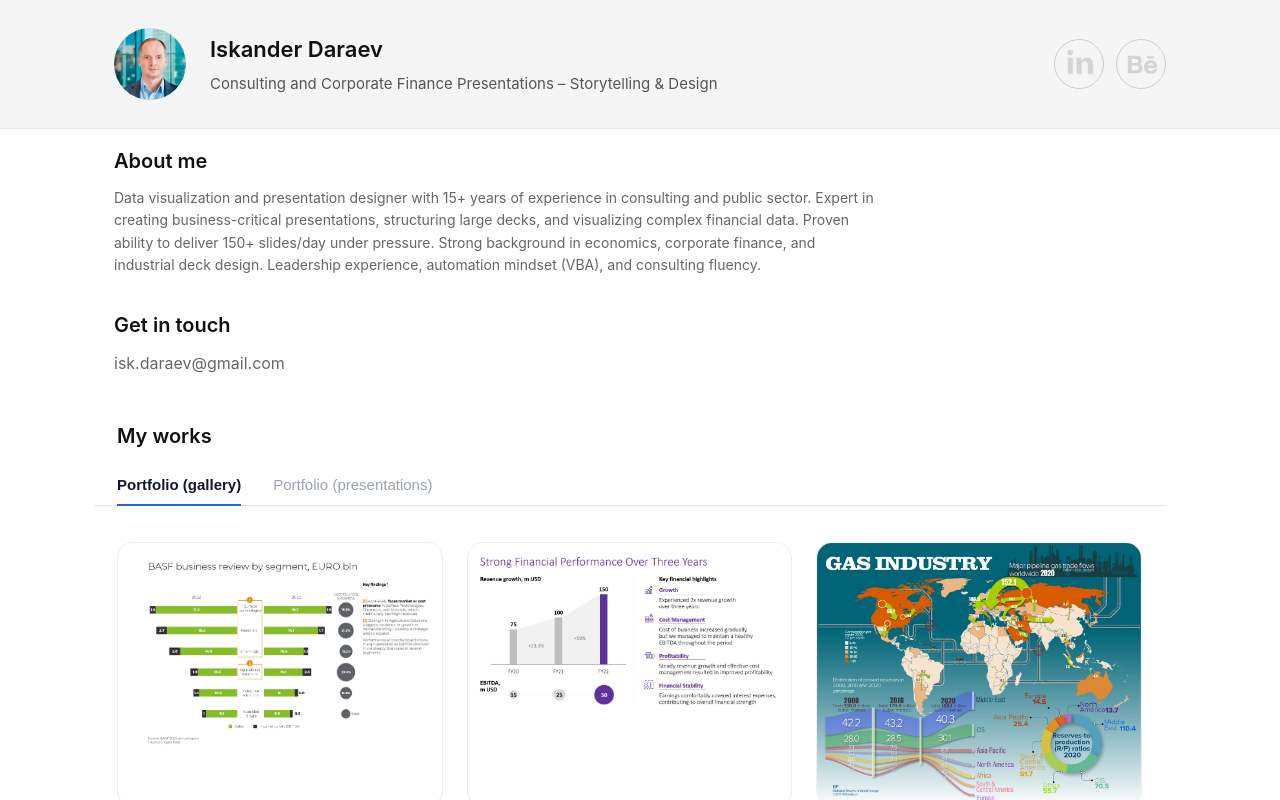
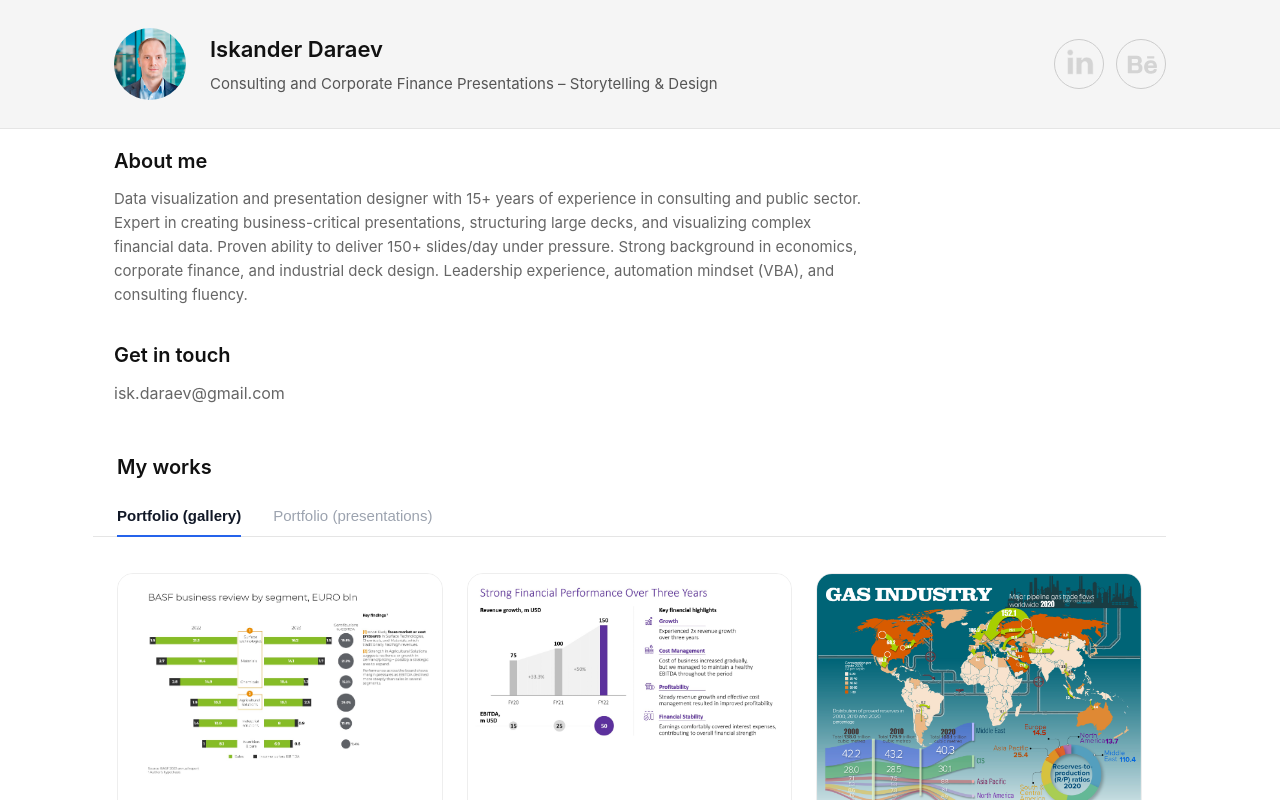
Before and after one commit to isk06/ruportfo, a Next.js app: page / in a window 1280 px wide. Shown: the top 800 px of the page. Built offline with nearby package versions, Linux system fonts and the light colour scheme.

Commit message:
email font size

```diff
--- a/app/globals.css
+++ b/app/globals.css
@@ -124,7 +124,7 @@ a:hover {
 .about {
   max-width: 760px;
   color: #666;
-  font-size: 14px;
+  font-size: 15px;
 }
 
 .contact {
```
